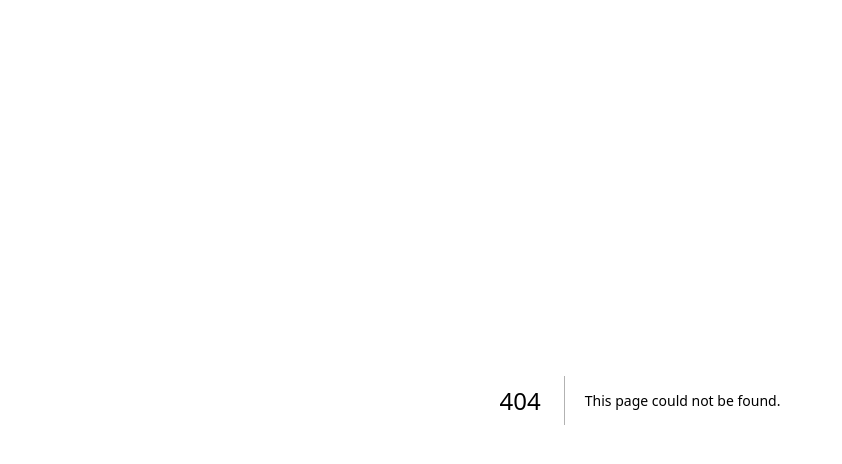
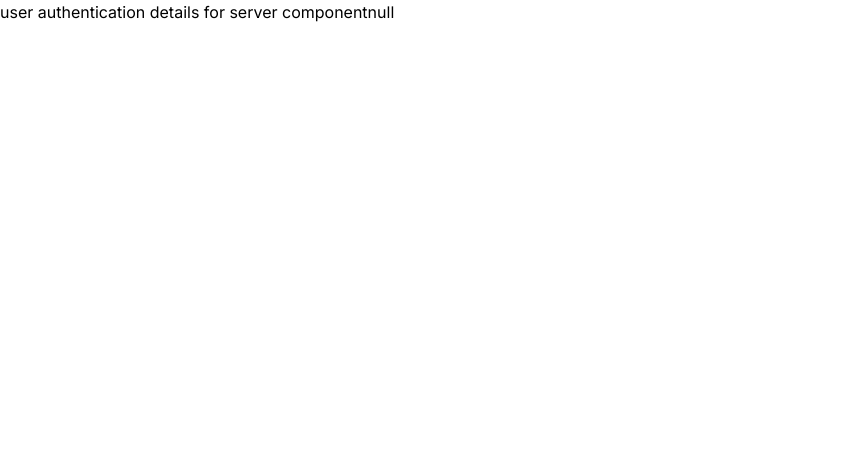
Before and after one commit to Akshat-Kumar-work/server-side-nextjs-learning, a Next.js app: page /nextauthDataServer in a window 1280 px wide. Before the commit this address had no page. Shown: the top 464 px of the page, without its empty margins (0-842 px from the left). Built offline with nearby package versions, Linux system fonts and the light colour scheme; no server answers.

Commit message:
fetching authentication data in server and client component

```diff
--- a/app/api/auth/[...nextauth]/route.ts
+++ b/app/api/auth/[...nextauth]/route.ts
@@ -17,7 +17,7 @@ const handler = NextAuth({
                 //db validations
 
                 return{
-                    id:"user1"
+                  id:"user1", name:username,password:password,email:"akshat@gmai.com"
                 };
               }
         })
--- a/app/nextauthData/page.tsx
+++ b/app/nextauthDataClient/page.tsx
@@ -1,7 +1,7 @@
 "use client"
 
 
-//to get the authentication details of next auth library
+//to get the authentication details from  next auth library  for client side component
 import { useSession } from "next-auth/react"
 
 
@@ -9,7 +9,7 @@ import { useSession } from "next-auth/react"
     const session = useSession();
 return(
     <div>
-        session data
+        session authentication data for client component
         {
             JSON.stringify(session)
         }
--- /dev/null
+++ b/app/nextauthDataServer/page.tsx
@@ -0,0 +1,15 @@
+import { getServerSession } from "next-auth"
+
+const  page = async () => {
+    const session = await getServerSession();
+    console.log("data",session)
+  return (
+    <div>
+
+        user authentication details for server component
+        {JSON.stringify(session)}
+    </div>
+  )
+}
+
+export default page;
--- a/components/Navbar.tsx
+++ b/components/Navbar.tsx
@@ -13,7 +13,7 @@ const Navbar = () => {
         <button onClick={handleSignIn}>
             Signin by pushing route
         </button>
-        <button onClick={()=>signOut}>
+        <button onClick={()=>signOut()}>
            signOut
         </button>
         <button onClick={()=>signIn()}>
```
